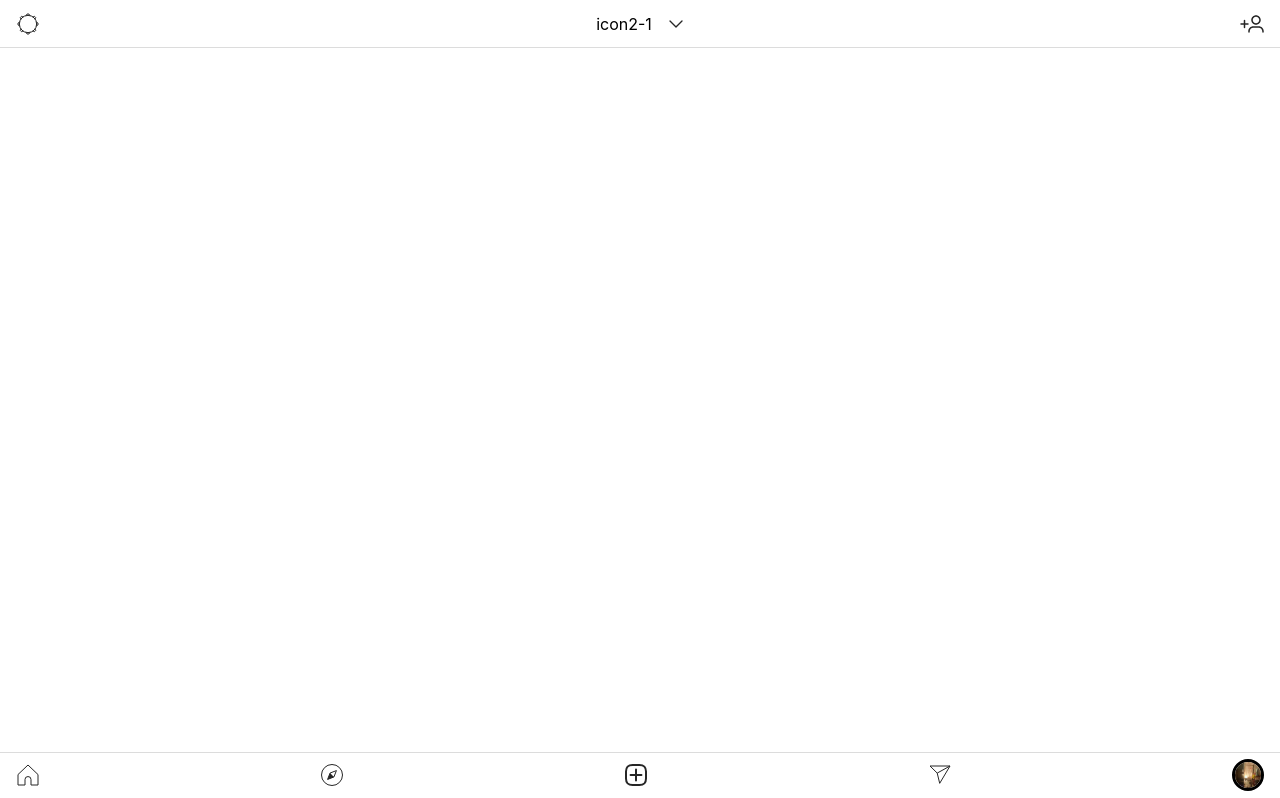
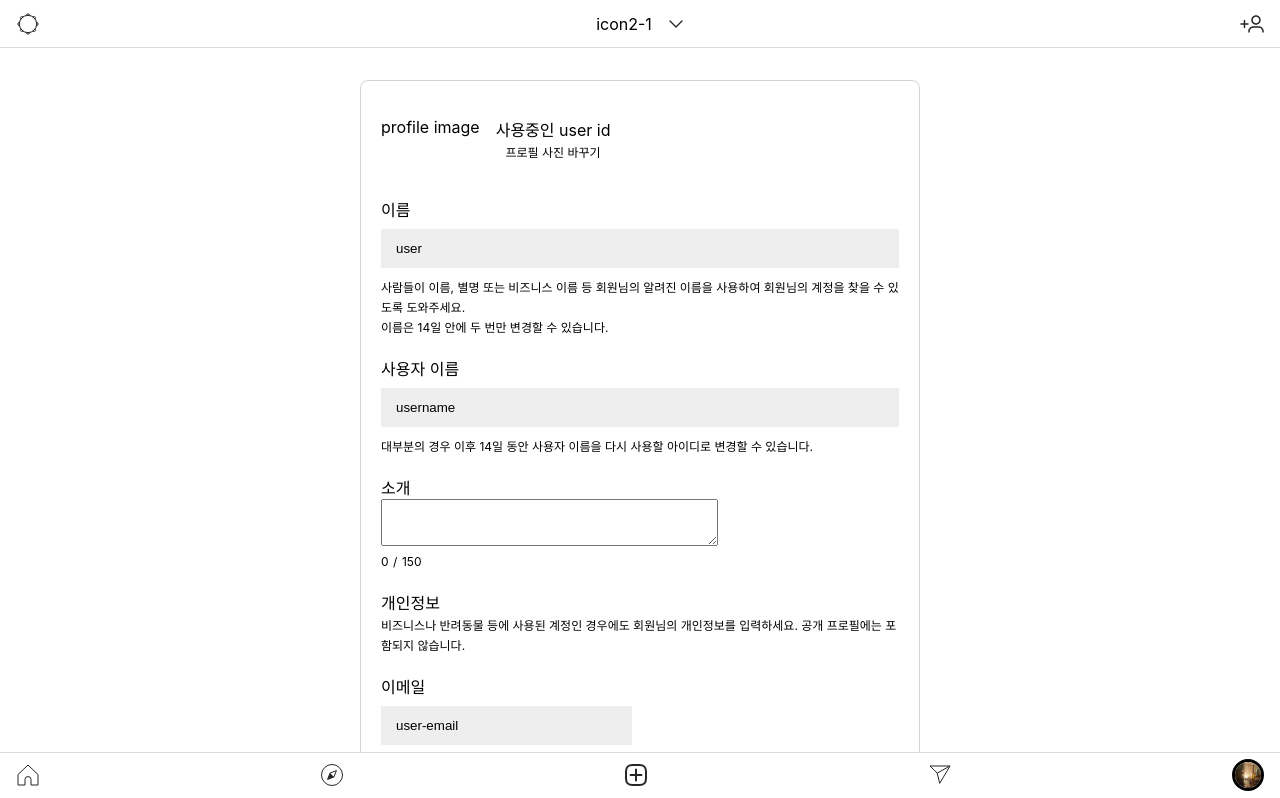
Before and after one commit to hi2102/find-my, a React (Create React App) app: page /accounts/edit in a window 1280 px wide. Before the commit this address had no page. Shown: the top 798 px of the page. Built offline with nearby package versions, Linux system fonts and the light colour scheme; the HTML template or start-up script is replaced by a standard one.

Commit message:
DOCS: Create User Page & Route Pages

```diff
--- a/src/component/pages/accounts/Edit.module.css
+++ b/src/component/pages/accounts/Edit.module.css
@@ -1,4 +1,27 @@
+.container {
+  width: 560px;
+  /* background: rgb(250, 250, 250); */
 
+  margin: 1rem -1rem 3.25rem;
+  padding: 1.25rem;
+
+  border: 1px solid lightgray;
+  border-radius: 0.5rem;
+
+  display: flex;
+  flex-direction: column;
+  align-items: flex-start;
+  gap: 1.25rem;
+
+  text-align: left;
+}
+.header {
+  display: flex;
+  gap: 1rem;
+  margin: 1rem 0;
+  text-align: center;
+}
+/* this is modal
 .modal_container {
 	display: flex;
 	justify-content: center;
@@ -11,7 +34,6 @@
   right: 0;
   bottom: 0;
   background-color: rgba(0,0,0, 0.7);
-  zIndex: 1000;
 }
 
 .modal {
@@ -32,4 +54,4 @@
   padding: 10px;
   margin: 0px;
   border-radius: .5rem;
-}
+} */
--- a/src/component/pages/accounts/Edit.tsx
+++ b/src/component/pages/accounts/Edit.tsx
@@ -1,11 +1,67 @@
 import styles from './Edit.module.css';
+
 export default function edit() {
-	return (
-		<div className={styles.modal_container}>
-			<div className={styles.overlay} />
-			<div className={styles.modal}>
-				<button className={styles.button_style}>X</button>
+	return (<form>
+		<div className={styles.container}>
+			<div className={styles.header}>
+				<div>profile image</div>
+				<div>
+					<div>사용중인 user id</div>
+					<span>프로필 사진 바꾸기</span>
+				</div>
 			</div>
+			<div className={styles.name_wrapper}>
+				<div>이름</div>
+				<div>
+					<input type='text' value={'user'} />
+					<span>사람들이 이름, 별명 또는 비즈니스 이름 등 회원님의 알려진 이름을 사용하여 회원님의 계정을 찾을 수 있도록 도와주세요.</span>
+					<br />
+					<span>이름은 14일 안에 두 번만 변경할 수 있습니다.</span>
+				</div>
+			</div>
+			<div className={styles.username_wrapper}>
+				<div>사용자 이름</div>
+				<div>
+					<input type='text' value={'username'}/>
+					<span>대부분의 경우 이후 14일 동안 사용자 이름을 다시 </span>
+					<span>사용할 아이디로 변경할 수 있습니다.</span>
+				</div>
+			</div>
+			<div className="website_wrapper">
+				<label htmlFor='introduce'>소개</label>
+				<div>
+					<textarea id='introduce' maxLength={150} cols={40} rows={3} />
+					<div>
+					<span>0</span>{' '}<span>/</span>{' '}<span>150</span>
+					</div>
+				</div>
+			</div>
+			<div className={styles.privacy}>
+				<div>개인정보</div>
+				<span>비즈니스나 반려동물 등에 사용된 계정인 경우에도 회원님의 개인정보를 입력하세요. 공개 프로필에는 포함되지 않습니다.</span>
+			</div>
+			<div className={styles.email_wrapper}>
+				<label htmlFor='email'>이메일</label>
+				<input type='email' id='email' value={'user-email'}/>
+			</div>
+			<div className={styles.phone_number_wrapper}>
+				<label htmlFor='phone_number'>전화번호</label>
+				<input type='tel' id='phone_number' value={'user-phone-number'}/>
+			</div>
+			<div className={styles.gender_wrapper}>
+				<label htmlFor='gender'>성별</label>
+				<input type='text' id='gender' value={'gender'}/>
+			</div>
+			<button>제출</button>
 		</div>
+	</form>
+
+		// this is modal
+		// <div className={styles.modal_container}>
+		// 	<div className={styles.overlay} />
+		// 	<div className={styles.modal}>
+		// 		<button className={styles.button_style}>X</button>
+		// 	</div>
+		// </div>
 	);
 }
--- a/src/component/pages/my-page/Header.tsx
+++ b/src/component/pages/my-page/Header.tsx
@@ -1,8 +1,8 @@
-import { Fragment, useState } from 'react';
+import { Fragment } from 'react';
 
 // Load Potal(modal)
-import { createPortal } from 'react-dom';
-import Edit from '../accounts/Edit';
+// import { createPortal } from 'react-dom';
+// import Edit from '../accounts/Edit';
 
 // Load JSON Datas
 import userDatas from '../../../data/fake_user.json';
@@ -12,6 +12,7 @@ import profiles from '../../../data/profile.json';
 import { ReactComponent as Setting } from '../../../assets/icons/setting.svg';
 import profileImg from '../../../assets/images/profile.jpg';
 import styles from './MyPage.module.css';
+import { Link } from 'react-router-dom';
 
 interface IUser {
 	id: number;
@@ -40,12 +41,12 @@ function PostAndFollow({ id, posts, followers, following }: IUser) {
 }
 
 export default function Header() {
-	const [isModalOpen, setIsModalOpen] = useState(false);
+	// const [isModalOpen, setIsModalOpen] = useState(false);
 
-	const EditProfile = (e: { preventDefault: () => void }) => {
-		e.preventDefault();
-		setIsModalOpen(() => !isModalOpen);
-	};
+	// const EditProfile = (e: { preventDefault: () => void }) => {
+	// 	e.preventDefault();
+	// 	setIsModalOpen(() => !isModalOpen);
+	// };
 
 	return (
 		<header className={styles.container}>
@@ -60,12 +61,14 @@ export default function Header() {
 						<span className={styles.user_id}>
 							{getProfile[0].profile[0].username}
 						</span>
-						<button
-							className={styles.content_edit_button}
-							onClick={EditProfile}>
-							<b>Edit profile</b>
-							{isModalOpen && createPortal(<Edit />, document.body)}
-						</button>
+						<Link to='/accounts/edit'>
+							<button
+								className={styles.content_edit_button}
+								>
+								<b>Edit profile</b>
+								{/* {isModalOpen && createPortal(<Edit />, document.body)} */}
+							</button>
+						</Link>
 						<span>
 							<Setting />
 						</span>
--- a/src/routes/RoutePage.tsx
+++ b/src/routes/RoutePage.tsx
@@ -6,6 +6,7 @@ import Search from '../component/pages/search/Search';
 import NewPost from '../component/pages/new-post/NewPost';
 import Dm from '../component/pages/dm/Dm';
 import MyPage from '../component/pages/my-page/MyPage';
+import Edit from '../component/pages/accounts/Edit'
 
 export default function RoutePage() {
   return <Routes>
@@ -15,5 +16,6 @@ export default function RoutePage() {
     <Route path="/new-post" element={<NewPost />}/>
     <Route path="/dm" element={<Dm />}/>
     <Route path="/my-page" element={<MyPage />}/>
+    <Route path="/accounts/edit" element={<Edit />}/>
   </Routes>
 }
```
